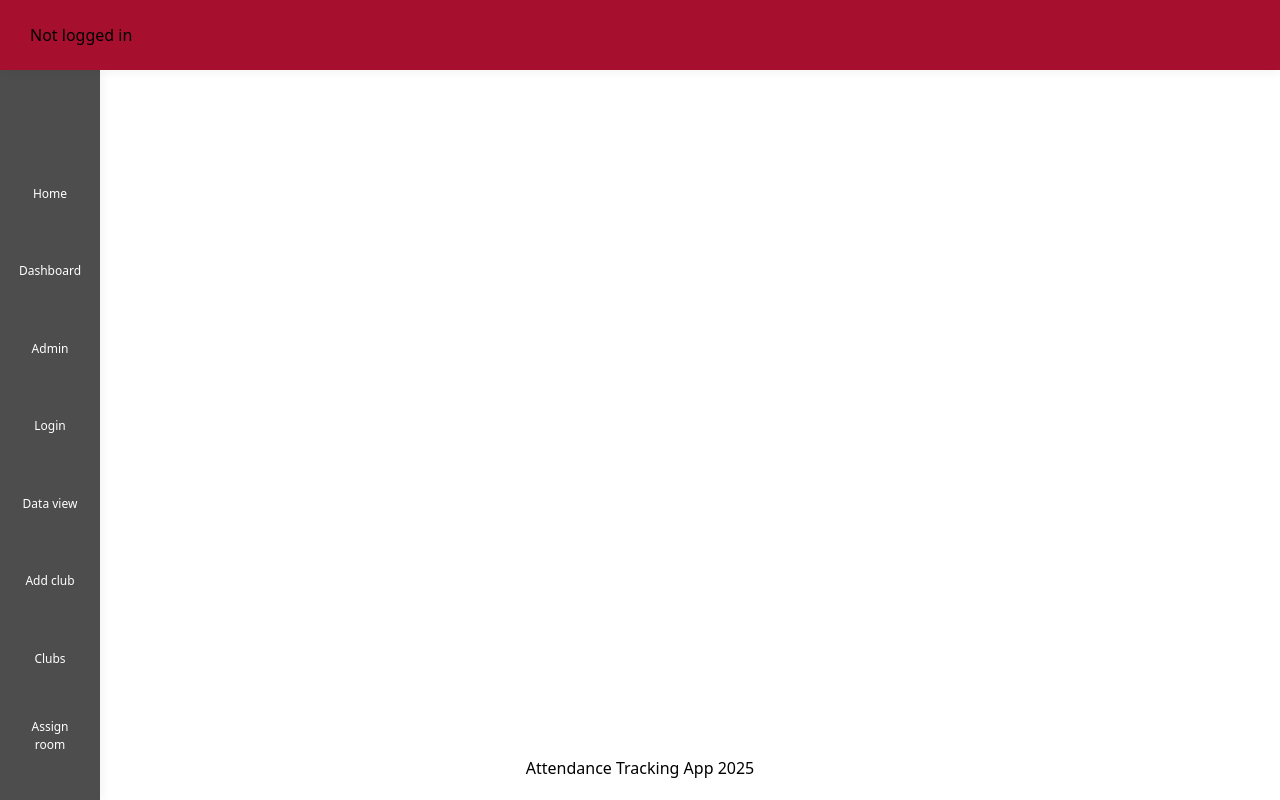
After one commit to GrTravis2/WSU_Cpts_322, a Python web app: template attendance_tracker/templates/dashboard.html in a window 1280 px wide. The commit adds this page. Run offline with Jinja, Linux system fonts and the light colour scheme; the template is opened without the code that fills it, so the values that code supplies are empty; style sheets or scripts are compiled from the project's sources.

Commit message:
Adding some work done for dashboard page

```diff
--- a/attendance_tracker/templates/assign_club.html
+++ b/attendance_tracker/templates/assign_club.html
@@ -16,6 +16,8 @@
             <button type="submit">Submit</button>
         </form>
 
+        <!-- This message likely won't stay here -->
+        <!-- Best suited for intended redirect page -->
         {% with messages = get_flashed_messages() %}
             {% if messages %}
                 <script>
@@ -24,5 +26,6 @@
             {% endif %}
         {% endwith %}
 
+
     </div>
 {% endblock %}
--- /dev/null
+++ b/attendance_tracker/templates/dashboard.html
@@ -0,0 +1,72 @@
+<!DOCTYPE html>
+<html lang="en">
+<head>
+    <meta charset="UTF-8">
+    <meta name="viewport" content="width=device-width, initial-scale=1.0">
+    <title>User Dashboard</title>
+    <link rel="stylesheet" href="{{ url_for('static', filename='style.css') }}" >
+</head>
+
+    <body class="min-h-screen flex flex-col">
+        <!-- Header -->
+        <div class="header-bar">
+            <div class="header-actions">
+                <div class="user-profile">
+
+                    {% if authenticated %}
+                        {{ user }}
+                    {% else %}
+                        <div>Not logged in</div>
+                    {% endif %}
+
+                </div>
+            </div>
+        </div>
+
+
+        <!-- Sidebar -->
+        <div class="sidebar">
+            <a class="nav-item"  href="/">
+                <div class="nav-label">Home</div>
+            </a>
+            <a class="nav-item"  href="h/admin/dashboard">
+                <div class="nav-label">Dashboard</div>
+            </a>
+            <a class="nav-item" href="/h/admin/home">
+                <div class="nav-label">Admin</div>
+            </a>
+            <a class="nav-item"  href="/h/auth/login">
+                <div class="nav-label">Login</div>
+            </a>
+            <a class="nav-item"  href="/h/analytics/data-view">
+                <div class="nav-label">Data view</div>
+            </a>
+            <a class="nav-item"  href="/h/admin/add-club">
+                <div class="nav-label">Add club</div>
+            </a>
+            <a class="nav-item"  href="/h/admin/clubs">
+                <div class="nav-label">Clubs</div>
+            </a>
+            <a class="nav-item"  href="/h/admin/assign-room-to-club">
+                <div class="nav-label">Assign room</div>
+            </a>
+        </div>
+
+        <!-- Main content -->
+        <div class="main-content flex-1">
+            {% block content %}
+                <!-- Room for quick stats -->
+            {% endblock %}
+
+        </div>
+
+        <!-- Footer stuff -->
+        <footer class="mt-auto bg-white text-black text-center py-5">
+            <p>Attendance Tracking App 2025</p>
+        </footer>
+
+    </body>
+
+
+
+</html>
--- a/attendance_tracker/templates/src/input.css
+++ b/attendance_tracker/templates/src/input.css
@@ -1,9 +1,102 @@
 @import "tailwindcss";
 
-@theme
-{
-    --color-cougCrimson: #A60F2D;
-    --color-cougRed: #CA1237;
-    --color-cougGray: #4D4D4D;
-    --font-sans: "Proxima Nova", sans-serif
+@layer base {
+    :root {
+        --color-cougCrimson: #A60F2D;
+        --color-cougRed: #CA1237;
+        --color-cougGray: #4D4D4D;
+        --font-display: "Proxima Nova", "sans-serif"
+    }
 }
+
+@layer components {
+    .header-bar {
+        position: fixed;
+        top: 0;
+        left: 0;
+        right: 0;
+        height: 70px;
+        background-color: #A60F2D;
+        box-shadow: 0 2px 10px rgba(0, 0, 0, 0.05);
+        display: flex;
+        align-items: center;
+        justify-content: space-between;
+        padding: 0 30px;
+        z-index: 100;
+
+    }
+
+    .header-actions {
+        display: flex;
+        align-items: center;
+        gap: 20px;
+    }
+
+    .user-profile {
+        display: flex;
+        align-items: center;
+        gap: 10px;
+        cursor: pointer;
+    }
+
+    .nav-item {
+        display: flex;
+        flex-direction: column;
+        align-items: center;
+        justify-content: center;
+        width: 70px;
+        height: 70px;
+        border-radius: 16px;
+        margin-bottom: 10px;
+        color: white;
+        text-decoration: none;
+        transition: all 0.3s;
+        cursor: pointer;
+    }
+
+    .nav-item:hover {
+        background-color: #CA1237;
+        color: white;
+    }
+
+    .nav-label {
+        font-size: 12px;
+        text-align: center;
+    }
+
+    .sidebar {
+        width: 100px;
+        background-color: #4D4D4D;
+        padding: 90px 0 20px;
+        display: flex;
+        flex-direction: column;
+        align-items: center;
+        box-shadow: 2px 0 10px rgba(0, 0, 0, 0.05);
+        position: fixed;
+        top: 70px;
+        bottom: 0;
+        z-index: 50;
+    }
+
+    .main-content {
+        flex: 1;
+        padding: 90px 30px 30px 130px;
+    }
+
+    .dashboard-header {
+        display: flex;
+        justify-content: space-between;
+        align-items: center;
+        margin-bottom: 30px;
+    }
+
+    .dashboard-title {
+        font-size: 28px;
+        font-weight: 700;
+        background: linear-gradient(90deg, #A60F2D, #CA1237);
+        -webkit-background-clip: text;
+        background-clip: text;
+        color: transparent;
+    }
+
+}
```
Also changed, not shown: attendance_tracker/controllers/admin.py (+9 -1 lines), attendance_tracker/templates/base.html (+7 -2 lines).
